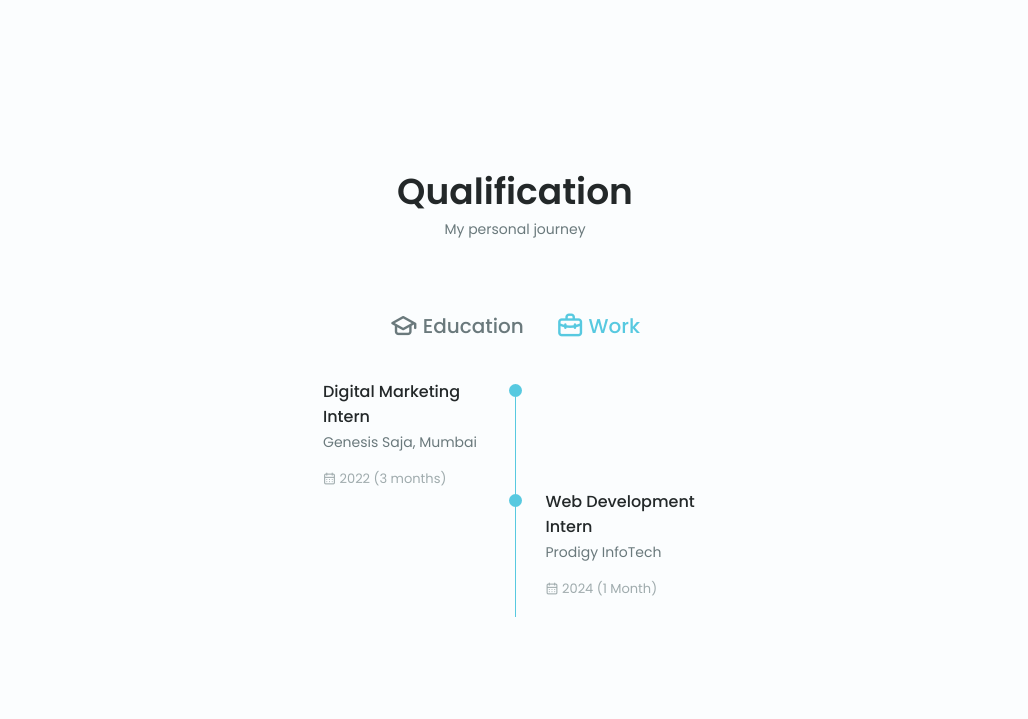
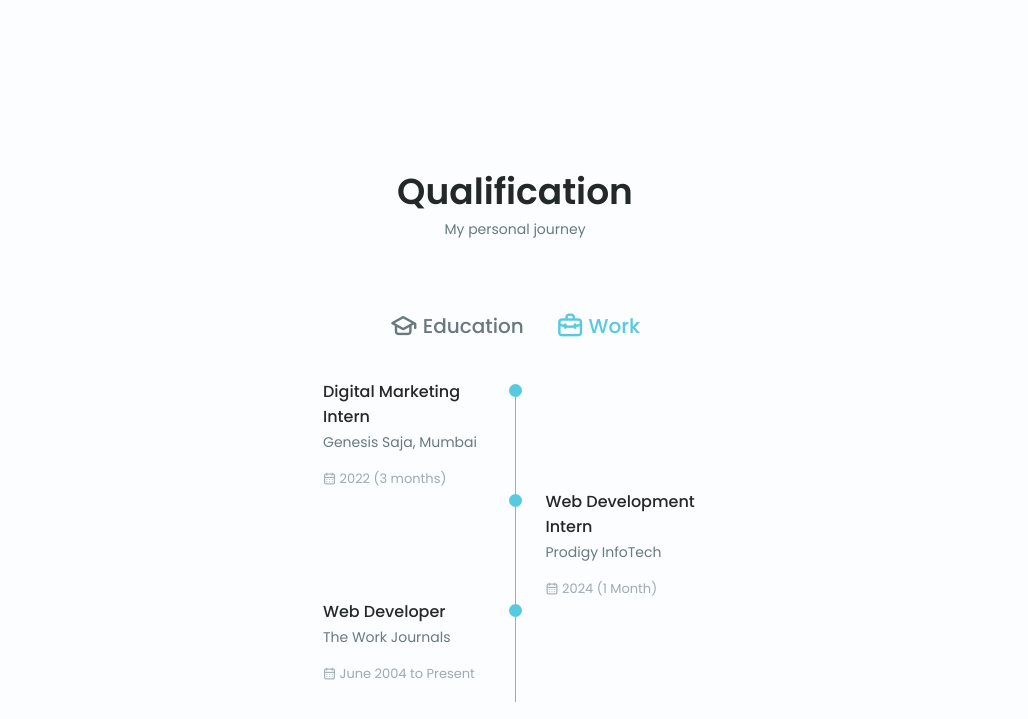
Before and after one commit to Muskans89/Portfolio, a website: page public/index.html in a window 1280 px wide. Both pictures are taken after a click on the element "Work". Shown: the part 2553-3272 px from the top of the page, without its empty margins (125-1153 px from the left). Drawn offline with nearby package versions, Linux system fonts and the light colour scheme.

Commit message:
Add files via upload

```diff
--- a/public/index.html
+++ b/public/index.html
@@ -560,6 +560,22 @@
                                 </div>
                             </div>
                         </div>
+
+
+                        <div class="qualification__data">
+                            <div>
+                                <h3 class="qualification__title">Web Developer</h3>
+                                <span class="qualification__subtitle">The Work Journals</span>
+                                <div class="qualification__calendar">
+                                    <i class="uil uil-calendar-alt"></i>
+                                    June 2004 to Present
+                                </div>
+                            </div>
+                            <div>
+                                <span class="qualification__rounder"></span>
+                                <span class="qualification__line"></span>
+                            </div>
+                        </div>
                     </div>
                 </div>
             </div>
```
Also changed, not shown: 1 other file.
